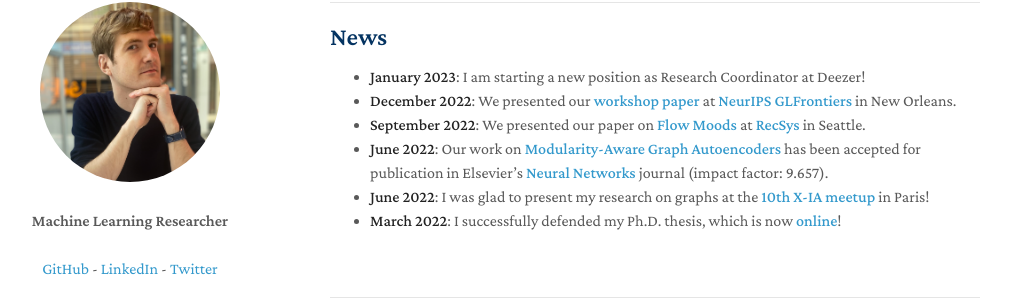
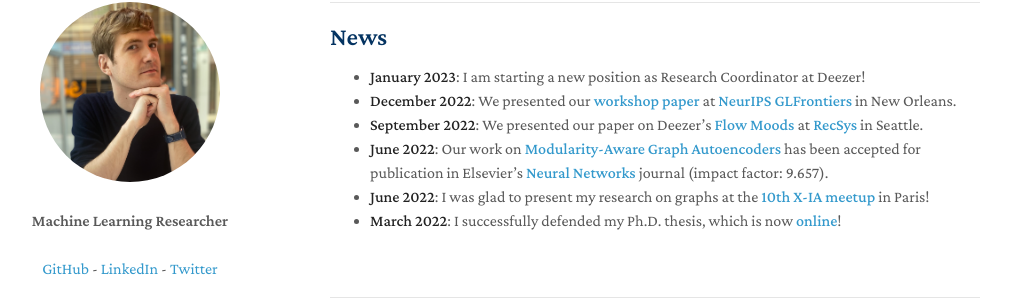
Before and after one commit to GuillaumeSalhaGalvan/GuillaumeSalhaGalvan.github.io, a Jekyll site: the page built from index.md, in a window 1280 px wide and 900 px high, scrolled down 507 px. Shown: the part 144-452 px from the top of the window, without its empty margins (140-1151 px from the left). Built offline with Jekyll 4.4.1, drawn with Linux system fonts in a browser that asks for light colours; our own code applies the rules of GitHub Pages for plain Markdown files; a script that is not in the unit is left out.

Commit message:
Update index.md

```diff
--- a/index.md
+++ b/index.md
@@ -20,7 +20,7 @@ I graduated in 2016 from <a href="http://math.ens-paris-saclay.fr/version-franca
 
 - **January 2023**: I am starting a new position as Research Coordinator at Deezer!
 - **December 2022**: We presented our **<a href="https://arxiv.org/pdf/2211.08972.pdf" target="_blank">workshop paper</a>** at **<a href="https://glfrontiers.github.io/" target="_blank">NeurIPS GLFrontiers</a>** in New Orleans.
-- **September 2022**: We presented our paper on **<a href="https://www.deezer-blog.com/press/flow-moods/" target="_blank">Flow Moods</a>** at **<a href="https://recsys.acm.org/recsys22/" target="_blank">RecSys</a>** in Seattle.
+- **September 2022**: We presented our paper on Deezer's **<a href="https://www.deezer-blog.com/press/flow-moods/" target="_blank">Flow Moods</a>** at **<a href="https://recsys.acm.org/recsys22/" target="_blank">RecSys</a>** in Seattle.
 - **June 2022**: Our work on **<a href="https://arxiv.org/pdf/2202.00961.pdf" target="_blank">Modularity-Aware Graph Autoencoders</a>** has been accepted for publication in Elsevier's **<a href="https://www.journals.elsevier.com/neural-networks" target="_blank">Neural Networks</a>** journal (impact factor: 9.657).
 - **June 2022**: I was glad to present my research on graphs at the **<a href="https://twitter.com/researchdeezer/status/1534884094462640128" target="_blank">10th X-IA meetup</a>** in Paris!
 - **March 2022**: I successfully defended my Ph.D. thesis, which is now **<a href="https://guillaumesalhagalvan.com/doc/phdthesis_gsalhagalvan.pdf" target="_blank">online</a>**!
```
